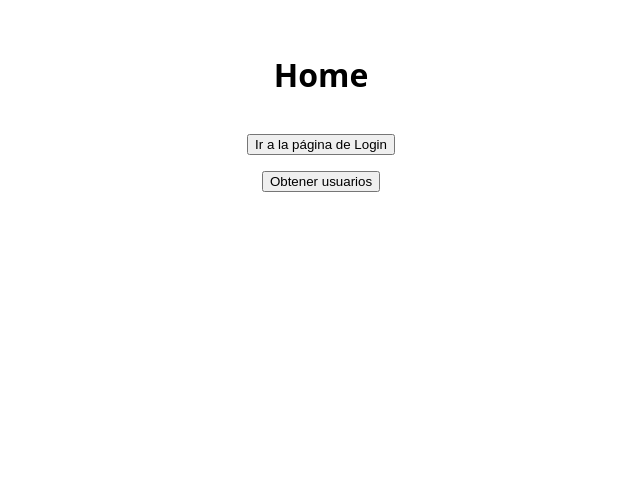
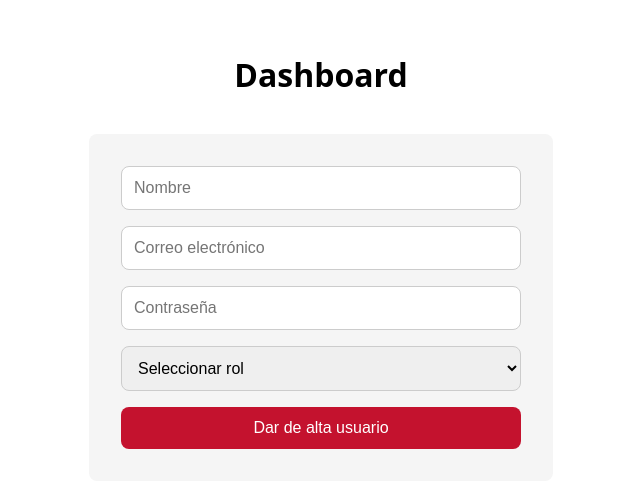
Before and after one commit to Giordanella/aulometro-front, a React (Vite) app: page / in a window 1280 px wide. Shown: the top 488 px of the page, without its empty margins (319-959 px from the left). Built offline with nearby package versions, Linux system fonts and the light colour scheme.

Commit message:
Agregué FormularioAlta

```diff
--- /dev/null
+++ b/src/components/BotonPrimario.jsx
@@ -0,0 +1,11 @@
+import "./styles/BotonPrimario.css";
+
+const BotonPrimario = ({ children, type = "submit", onClick }) => {
+  return (
+    <button type={type} className="boton-primario" onClick={onClick}>
+      {children}
+    </button>
+  );
+};
+
+export default BotonPrimario;
--- /dev/null
+++ b/src/components/FormularioAlta.jsx
@@ -0,0 +1,37 @@
+import "./styles/FormularioAlta.css";
+import BotonPrimario from "./BotonPrimario";
+
+const FormularioAlta = () => {
+  return (
+    <div className="form-container">
+      <form className="form">
+        <input
+          type="text"
+          placeholder="Nombre"
+          className="form-input"
+          required
+        />
+        <input
+          type="email"
+          placeholder="Correo electrónico"
+          className="form-input"
+          required
+        />
+        <input
+          type="password"
+          placeholder="Contraseña"
+          className="form-input"
+          required
+        />
+        <select className="form-input" required>
+          <option value="">Seleccionar rol</option>
+          <option value="DOCENTE">Docente</option>
+          <option value="DIRECTIVO">Directivo</option>
+        </select>
+        <BotonPrimario>Dar de alta usuario</BotonPrimario>
+      </form>
+    </div>
+  );
+};
+
+export default FormularioAlta;
--- /dev/null
+++ b/src/components/styles/BotonPrimario.css
@@ -0,0 +1,14 @@
+.boton-primario {
+  background-color: var(--philippine-red);
+  border: none;
+  border-radius: 8px;
+  color: white;
+  cursor: pointer;
+  font-size: 1rem;
+  padding: 0.75rem;
+  transition: opacity 0.3s;
+}
+
+.boton-primario:hover {
+  opacity: 0.85;
+}
--- /dev/null
+++ b/src/components/styles/FormularioAlta.css
@@ -0,0 +1,20 @@
+.form-container {
+  background-color: whitesmoke;
+  padding: 2rem;
+  width: 400px;
+  border-radius: 8px;
+}
+
+.form {
+  display: flex;
+  flex-direction: column;
+  gap: 1rem;
+  width: 100%;
+}
+
+.form-input {
+  border: 1px solid #ccc;
+  font-size: 1rem;
+  padding: 0.75rem;
+  border-radius: 8px;
+}
--- a/src/pages/Home.jsx
+++ b/src/pages/Home.jsx
@@ -1,38 +1,11 @@
-import { useNavigate } from "react-router-dom";
-import { useState } from "react";
-import { getUsers } from "../api/users";
+import FormularioAlta from "../components/FormularioAlta";
 import "./styles/Home.css";
 
 function Home() {
-  const navigate = useNavigate();
-  const [usersJson, setUsersJson] = useState(null);
-
-  const handleClick = () => {
-    navigate("/login");
-  };
-
-  const handleGetUsers = async () => {
-    try {
-      const res = await getUsers();
-      console.log("Usuarios:", res.data);
-      setUsersJson(JSON.stringify(res.data, null, 2)); // lo guardo como string bonito
-    } catch (err) {
-      console.error("Error al obtener usuarios:", err);
-    }
-  };
-
   return (
     <div className="home-container">
-      <h1>Home</h1>
-      <button onClick={handleClick}>Ir a la página de Login</button>
-      <button onClick={handleGetUsers}>Obtener usuarios</button>
-
-      {/* 👇 Aquí mostramos el JSON en la página */}
-      {usersJson && (
-        <pre style={{ textAlign: "left", background: "#f4f4f4", padding: "10px" }}>
-          {usersJson}
-        </pre>
-      )}
+      <h1>Dashboard</h1>
+      <FormularioAlta />
     </div>
   );
 }
--- a/src/pages/Login.jsx
+++ b/src/pages/Login.jsx
@@ -1,13 +1,7 @@
-import { useNavigate } from "react-router-dom";
+import BotonPrimario from "../components/BotonPrimario";
 import "./styles/Login.css";
 
-function Login() {
-  const navigate = useNavigate();
-
-  const handleClick = () => {
-    navigate("/");
-  };
-
+const Login = () => {
   return (
     <div className="login-container">
       <h1 className="login-title">Login</h1>
@@ -24,16 +18,10 @@ function Login() {
           className="login-input"
           required
         />
-        <button type="submit" className="login-button">
-          Iniciar sesión
-        </button>
+        <BotonPrimario>Iniciar sesión</BotonPrimario>
       </form>
-
-      <button onClick={handleClick} className="home-button">
-        Ir a la página de Home
-      </button>
     </div>
   );
-}
+};
 
 export default Login;
--- a/src/pages/styles/Login.css
+++ b/src/pages/styles/Login.css
@@ -24,18 +24,3 @@
   font-size: 1rem;
   padding: 0.75rem;
 }
-
-.login-button {
-  background-color: var(--philippine-red);
-  border: none;
-  border-radius: 8px;
-  color: white;
-  cursor: pointer;
-  font-size: 1rem;
-  padding: 0.75rem;
-  transition: opacity 0.3s;
-}
-
-.login-button:hover {
-  opacity: 0.85;
-}
```
